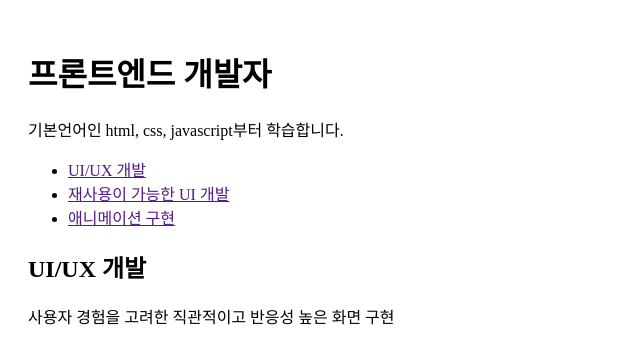
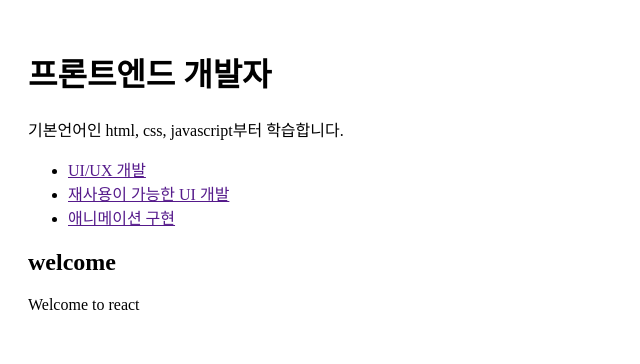
Before and after one commit to rozer4heros/estfe13_react-basic, a React (Vite) app: page / in a window 1280 px wide. Shown: the top 364 px of the page, without its empty margins (0-640 px from the left). Built offline with nearby package versions, Linux system fonts and the light colour scheme.

Commit message:
feat: Welcome Mode

```diff
--- a/index.html
+++ b/index.html
@@ -1,5 +1,5 @@
 <!doctype html>
-<html lang="en">
+<html lang="ko">
   <head>
     <meta charset="UTF-8" />
     <link rel="icon" type="image/svg+xml" href="/favicon.svg" />
--- a/src/App.jsx
+++ b/src/App.jsx
@@ -5,11 +5,11 @@ import Nav from "./components/Nav.jsx";
 import MyArticle from "./components/MyArticle.jsx";
 
 function App() {
+  const [mode, setMode] = useState("welcome");
   const [subject, setSubject] = useState({
     title: "프론트엔드 개발자",
     desc: "기본언어인 html, css, javascript부터 학습합니다.",
   });
-
   const [content, setContent] = useState([
     // { id: 0, title: "HTML", desc: "HyperText Markup Language" },
     { id: 1, title: "UI/UX 개발", desc: "사용자 경험을 고려한 직관적이고 반응성 높은 화면 구현" },
@@ -17,14 +17,21 @@ function App() {
     { id: 3, title: "애니메이션 구현", desc: "상태 변화에 따른 자연스럽고 동적인 화면 효과 구현" },
   ]);
 
-  const contentArticleEls = content.map((c) => <MyArticle key={c.id} title={c.title} desc={c.desc} />);
+  const welcome = { title: "welcome", desc: "Welcome to react" };
+  // const contentArticleEls = content.map((c) => <MyArticle key={c.id} title={c.title} desc={c.desc} />);
+  let _title = null;
+  let _desc = null;
+
+  if (mode === "welcome") {
+    _title = welcome.title;
+    _desc = welcome.desc;
+  }
 
   return (
     <>
       <MyHeader title={subject.title} desc={subject.desc} />
       <Nav data={content} />
-      <MyArticle title={content[0].title} desc={content[0].desc} />
-      {/* {contentArticleEls} */}
+      <MyArticle title={_title} desc={_desc} />
     </>
   );
 }
```
